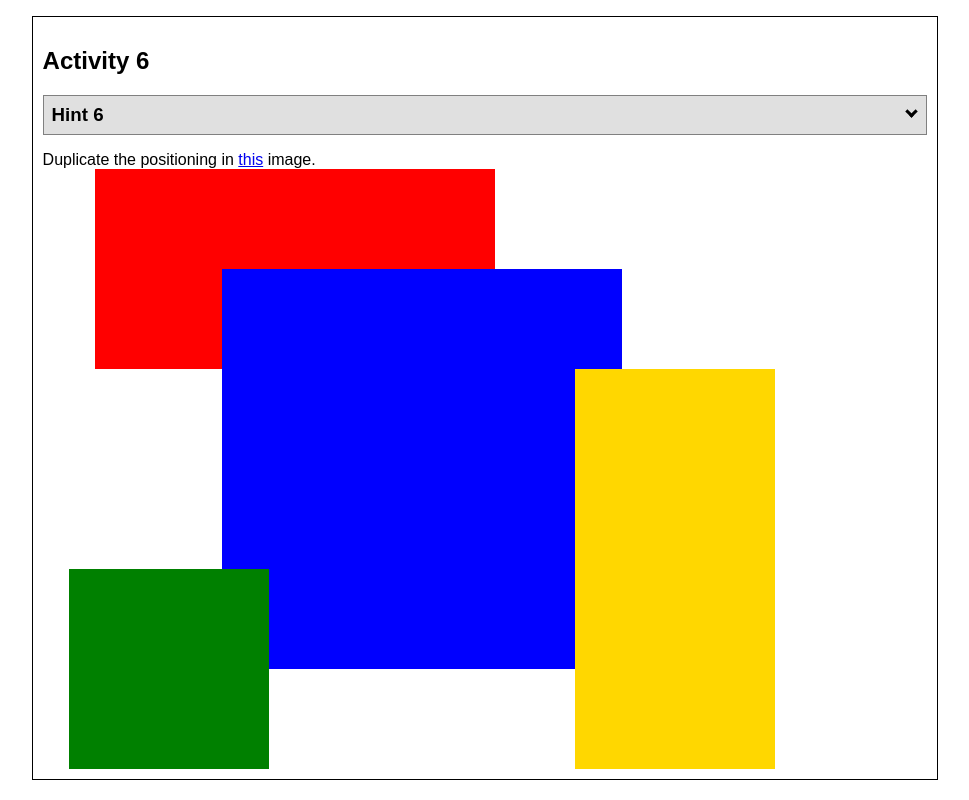
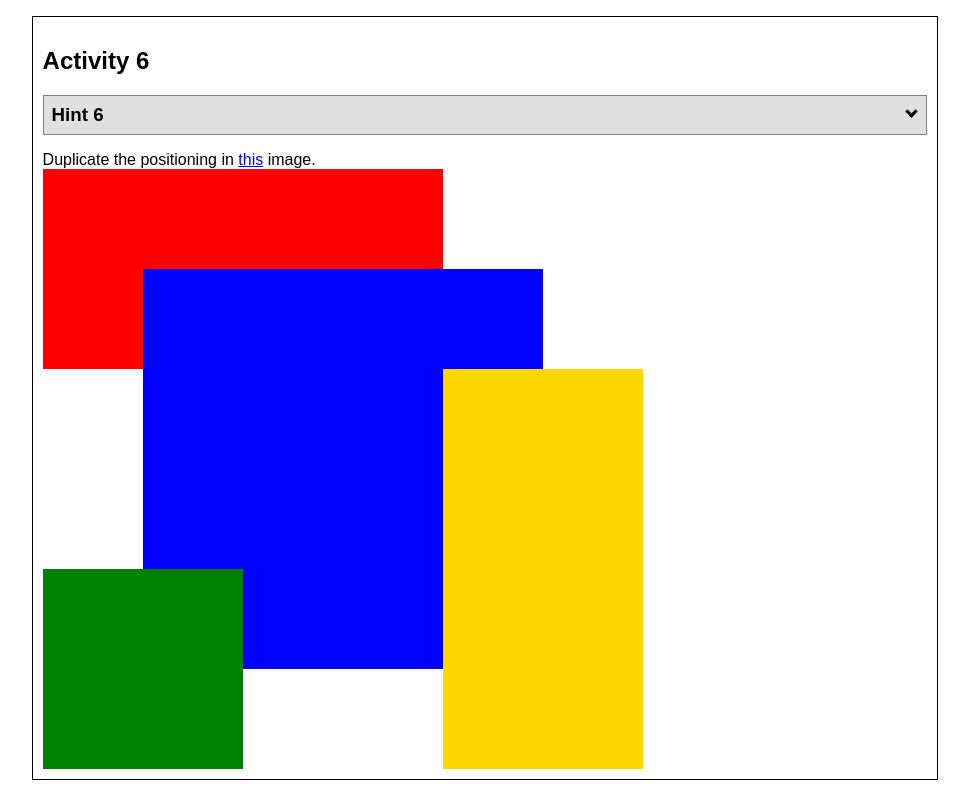
Before and after one commit to lula314/wdd130, a plain HTML site: page positioning/positioning.html in a window 1280 px wide. Shown: the part 3261-4061 px from the top of the page, without its empty margins (155-1124 px from the left). Drawn offline with Linux system fonts and the light colour scheme.

Commit message:
grid fix

```diff
--- a/positioning/positionstyles.css
+++ b/positioning/positionstyles.css
@@ -159,8 +159,7 @@
 .content6 {
   /* This is the parent of the activity 6 boxes. */
 	display: grid;
-	grid-template-columns: repeat(7, 1fr);
-	justify-items: center;
+	grid-template-columns: repeat(6, 100px);
 }
 .red6 {
   width: 400px;
```
